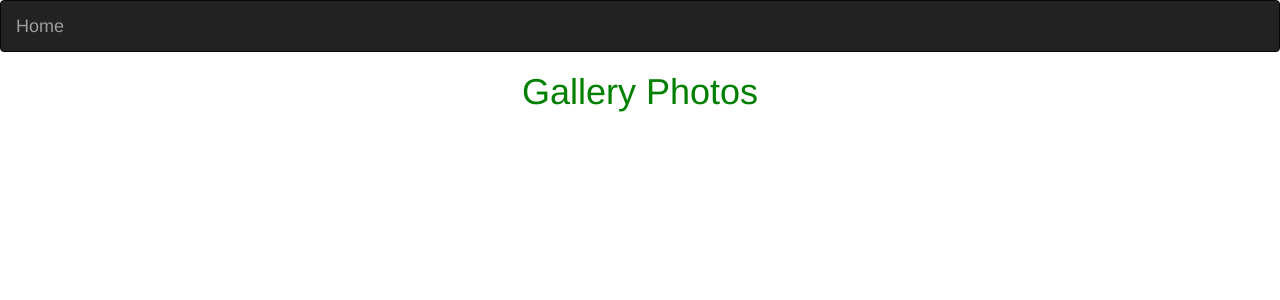
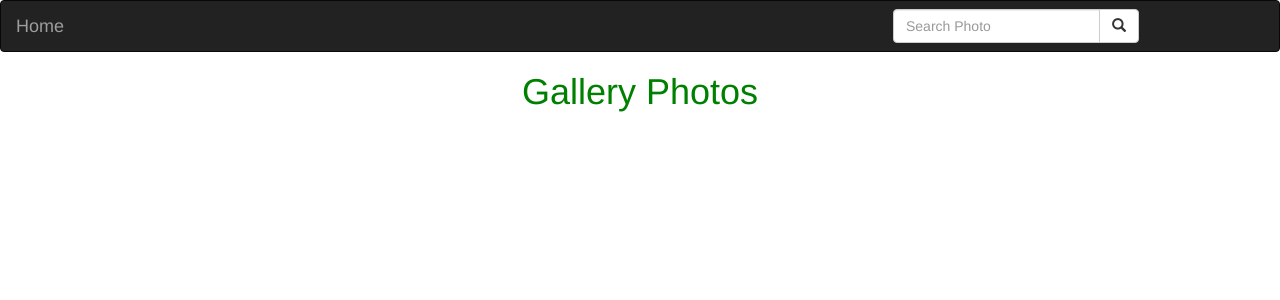
Before and after one commit to Fridah-kalee/Photo-Gallery, a Django app: template gallery/templates/base.html in a window 1280 px wide. Shown: the top 300 px of the page. Run offline with Django 4.2, Linux system fonts and the light colour scheme; the template is opened without the code that fills it, so the values that code supplies are empty; parts of the project's set-up code (start-up, migrations or seed data) failed here and were passed over; some libraries are stand-ins or nearby versions.

Commit message:
add search form

```diff
--- a/gallery/templates/navbar.html
+++ b/gallery/templates/navbar.html
@@ -12,6 +12,19 @@
       <a class="navbar-brand" href="{% url 'home' %}">Home</a>
 
     </div>
+    <div class="col-sm-4 col-md-4 navbar-right">
+
+        <form class="navbar-form" role="search" action="{% url 'search_results' %}">
+
+          <div class="input-group">
+            <input type="text" class="form-control" placeholder="Search Photo" name="photo">
+            <div class="input-group-btn">
+              <button class="btn btn-default" type="submit"><i class="glyphicon glyphicon-search"></i></button>
+            </div>
+          </div>
+
+        </form>
+      </div>
   </div>
 </nav>
 </body>
--- a/gallery/urls.py
+++ b/gallery/urls.py
@@ -5,7 +5,7 @@ from django.conf.urls.static import static
 
 urlpatterns=[
     re_path('^$',views.home,name = 'home'),
-    # re_path('photos/',views.photos,name='photos')
+    re_path(r'^search/', views.search_results, name='search_results')
 ]
 if settings.DEBUG:
     urlpatterns+= static(settings.MEDIA_URL, document_root = settings.MEDIA_ROOT)
```
